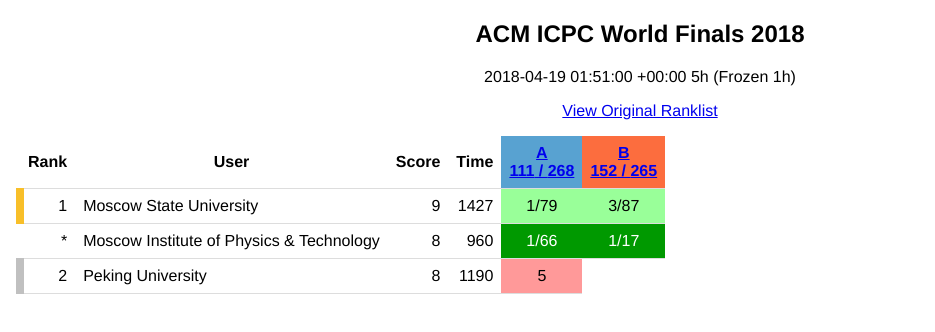
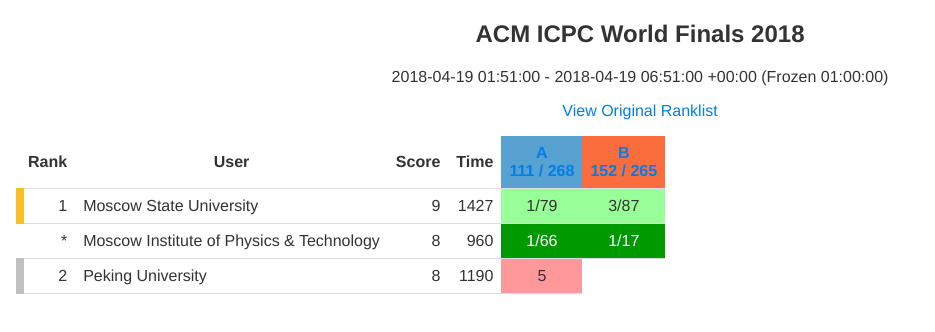
Before and after one commit to algoux/standard-ranklist-renderer, a React app: page / in a window 1280 px wide. Shown: the top 332 px of the page, without its empty margins (0-935 px from the left). Built offline with nearby package versions, Linux system fonts and the light colour scheme.

Commit message:
U: style and time format

```diff
--- a/package.json
+++ b/package.json
@@ -9,8 +9,8 @@
     "@types/node": "12.7.4",
     "@types/react": "16.9.2",
     "@types/react-dom": "16.9.0",
-    "@typescript-eslint/eslint-plugin": "1.13.0",
-    "@typescript-eslint/parser": "1.13.0",
+    "@typescript-eslint/eslint-plugin": "2.7.0",
+    "@typescript-eslint/parser": "2.7.0",
     "babel-eslint": "10.0.2",
     "babel-jest": "^24.8.0",
     "babel-loader": "8.0.6",
--- a/src/App.less
+++ b/src/App.less
@@ -1,6 +1,7 @@
 body {
   font-family: "Helvetica Neue", Helvetica, "Microsoft Yahei", Arial, sans-serif;
   margin: 0 16px;
+  color: #333;
 }
 
 .error {
--- a/src/Ranklist.less
+++ b/src/Ranklist.less
@@ -191,3 +191,12 @@
     max-width: 100%;
   }
 }
+
+a {
+  text-decoration: none;
+  color: #027eea;
+
+  &:hover {
+    text-decoration: underline;
+  }
+}
--- a/src/Ranklist.tsx
+++ b/src/Ranklist.tsx
@@ -5,7 +5,7 @@
 import { createCheckers } from "ts-interface-checker";
 import _ from 'lodash';
 import moment from 'moment';
-import { numberToAlphabet } from './utils/format';
+import { numberToAlphabet, secToTimeStr } from './utils/format';
 import classnames from 'classnames';
 
 const { Ranklist: ranklistChecker } = createCheckers(srkChecker);
@@ -52,6 +52,40 @@
     } catch (e) {
       throw new Error('Ranklist Data Check ' + e.toString());
     }
+  }
+
+  formatTimeDuration(time: srk.TimeDuration, targetUnit: srk.TimeUnit = 'ms', fmt: (num: number) => number = num => num) {
+    let ms = -1;
+    switch (time[1]) {
+      case 'ms':
+        ms = time[0];
+        break;
+      case 's':
+        ms = time[0] * 1000;
+        break;
+      case 'min':
+        ms = time[0] * 1000 * 60;
+        break;
+      case 'h':
+        ms = time[0] * 1000 * 60 * 60;
+        break;
+      case 'd':
+        ms = time[0] * 1000 * 60 * 60 * 24;
+        break;
+    }
+    switch (targetUnit) {
+      case 'ms':
+        return ms;
+      case 's':
+        return fmt(ms / 1000);
+      case 'min':
+        return fmt(ms / 1000 / 60);
+      case 'h':
+        return fmt(ms / 1000 / 60 / 60);
+      case 'd':
+        return fmt(ms / 1000 / 60 / 60 / 24);
+    }
+    return -1;
   }
 
   resolveColor(color: srk.Color) {
@@ -113,7 +147,7 @@
     const { textColor, backgroundColor } = this.resolveStyle(p.style || {});
     const innerComp = <>
       <span className="-display-block" style={{ color: textColor[theme] }}>{alias}</span>
-      {stat ? <span className="-display-block">{stat.accepted} / {stat.submitted}</span> : null}
+      {stat ? <span className="-display-block" style={{ color: textColor[theme] }}>{stat.accepted} / {stat.submitted}</span> : null}
     </>;
     const cellComp = p.link ? this.genExternalLink(p.link, innerComp) : innerComp;
     return <th key={p.title} style={{ backgroundColor: backgroundColor[theme] }}>{cellComp}</th>;
@@ -154,15 +188,15 @@
     const commonClassName = '-text-center';
     switch (result) {
       case 'FB':
-        return <td className={classnames(commonClassName, 'fb')}>{st.tries}/{st.time ? st.time[0] : '-'}</td>;
+        return <td className={classnames(commonClassName, 'fb')}>{st.tries}/{st.time ? this.formatTimeDuration(st.time, 'min', Math.floor) : '-'}</td>;
       case 'AC':
-        return <td className={classnames(commonClassName, 'accepted')}>{st.tries}/{st.time ? st.time[0] : '-'}</td>;
+        return <td className={classnames(commonClassName, 'accepted')}>{st.tries}/{st.time ? this.formatTimeDuration(st.time, 'min', Math.floor) : '-'}</td>;
       case '?':
         return <td className={classnames(commonClassName, 'frozen')}>{st.tries}</td>;
       case 'RJ':
         return <td className={classnames(commonClassName, 'failed')}>{st.tries}</td>;
       default:
-        return null;
+        return <td></td>;
     }
   }
 
@@ -173,13 +207,14 @@
     if (type !== 'standard') {
       return <div>Ranklist type "{type}" is not supported</div>
     }
+    console.log('!contest', contest.frozenDuration);
     return <div className="ranklist">
       <div className="contest -text-center">
         {this.renderContestBanner()}
         <h2>{contest.title}</h2>
         <p>
-          {moment(contest.startAt).format('YYYY-MM-DD HH:mm:ss Z')} {contest.duration[0]}{contest.duration[1]}
-          {contest.frozenDuration ? <span> (Frozen {contest.frozenDuration[0]}{contest.frozenDuration[1]})</span> : null}
+          {moment(contest.startAt).format('YYYY-MM-DD HH:mm:ss')} - {moment(contest.startAt).add(this.formatTimeDuration(contest.duration), 'ms').format('YYYY-MM-DD HH:mm:ss Z')}
+          {contest.frozenDuration ? <span> (Frozen {secToTimeStr(this.formatTimeDuration(contest.frozenDuration, 's', Math.floor))})</span> : null}
         </p>
         {contest.link ? <p>{this.genExternalLink(contest.link, 'View Original Ranklist')}</p> : null}
       </div>
@@ -200,7 +235,7 @@
               {r.ranks.map((rk, index) => this.renderSingleSeriesBody(rk, series[index], r))}
               <td>{r.user.name}</td>
               <td className="-text-right">{r.score.value}</td>
-              <td className="-text-right">{r.score.time ? r.score.time[0] : '-'}</td>
+              <td className="-text-right">{r.score.time ? this.formatTimeDuration(r.score.time, 'min', Math.floor) : '-'}</td>
               {r.statuses.map((st, index) => this.renderSingleStatusBody(st, index))}
             </tr>)}
           </tbody>
```
